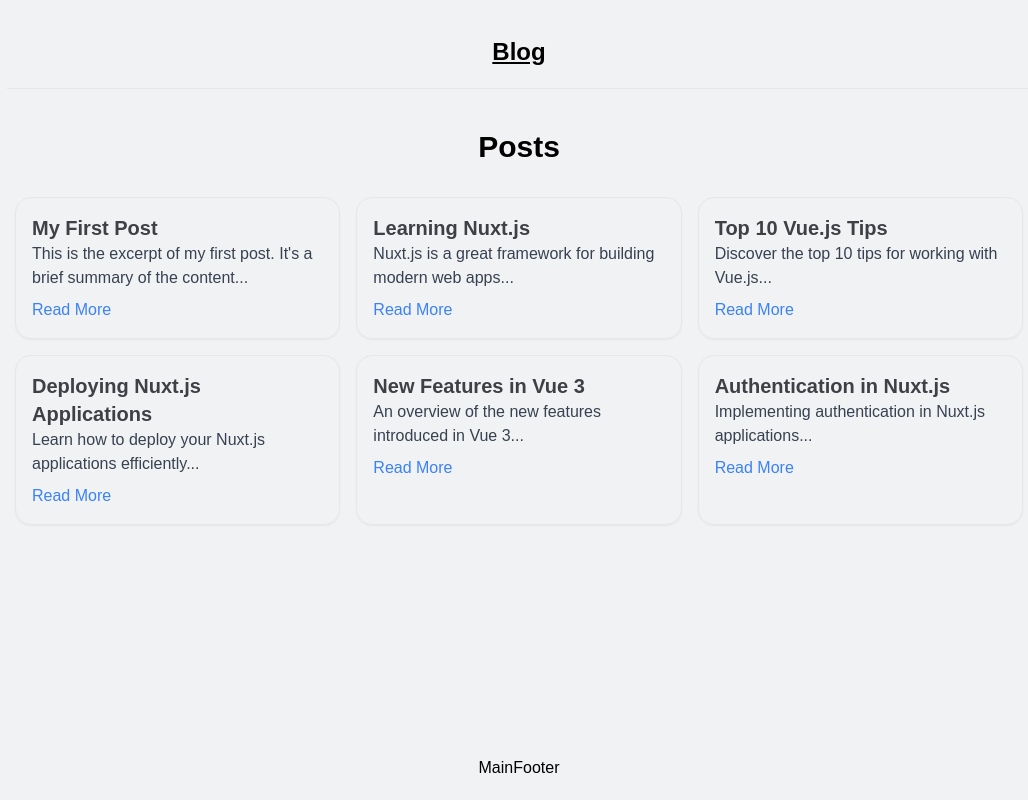
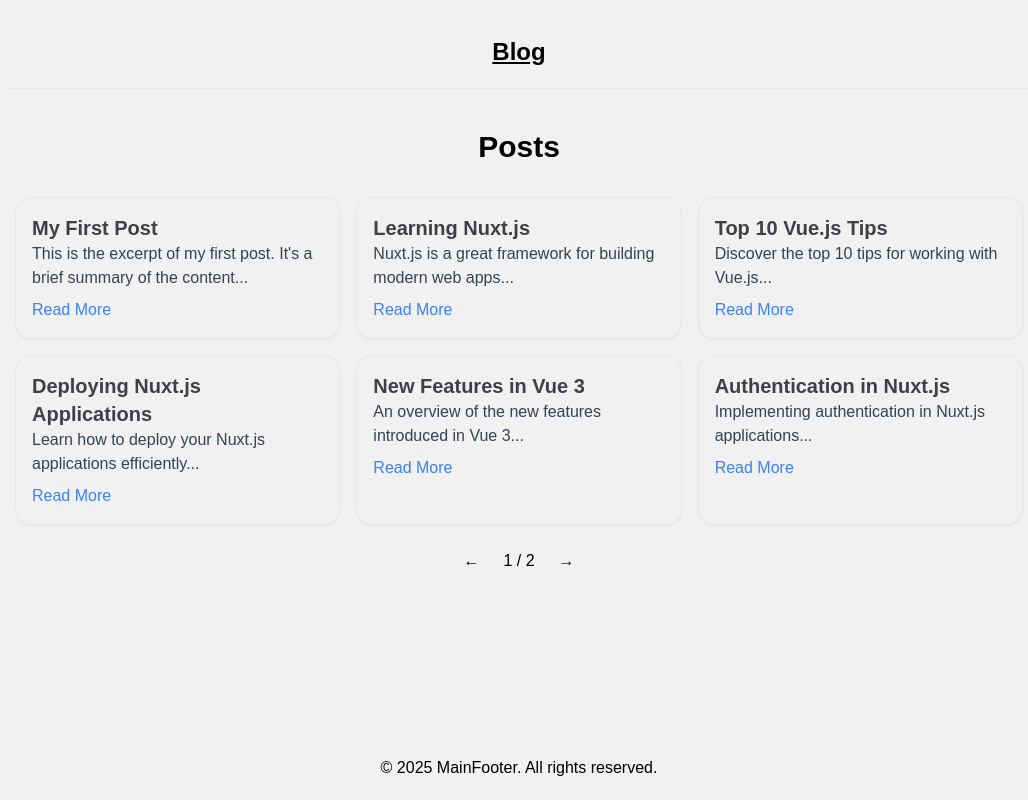
Before and after one commit to OksanaBakl/Nuxt_blog, a Nuxt app: page / in a window 1280 px wide. Shown: the whole page, without its empty margins (121-1149 px from the left). Built offline with nearby package versions, Linux system fonts and the light colour scheme.

Commit message:
feat: implement pagination and integrate Iconify for post navigation
- Added pagination logic to the posts component.
  - Dynamically calculates total pages and displays paginated posts.
  - Includes navigation controls for previous and next pages.

```diff
--- a/app.vue
+++ b/app.vue
@@ -2,7 +2,7 @@
 </script>
 
 <template>
-  <div class="bg-[#F1F2F4] dark:text-zinc-300 dark:bg-slate-950">
+  <div class="bg-[#F1F1F1]">
     <NuxtLayout>
       <NuxtPage />
     </NuxtLayout>
--- /dev/null
+++ b/components/main/footer.vue
@@ -0,0 +1,8 @@
+<script setup lang="ts">
+</script>
+
+<template>
+  <footer class="max-w-5xl mx-auto py-5 text-center">
+    <p>&copy; 2025 MainFooter. All rights reserved.</p>
+  </footer>
+</template>
--- /dev/null
+++ b/components/main/header.vue
@@ -0,0 +1,18 @@
+<script setup lang="ts">
+import { navbarData } from '../../data'
+import { useRoute } from 'vue-router'
+
+const route = useRoute()
+</script>
+
+<template>
+  <div class="py-5 max-w-5xl border-b flex justify-center m-auto">
+    <ul>
+      <li class="text-base sm:text-2xl font-bold">
+        <NuxtLink to="/" :class="{ underline: route.path === '/' }">
+          {{ navbarData.homeTitle }}
+        </NuxtLink>
+      </li>
+    </ul>
+  </div>
+</template>
--- a/layouts/default.vue
+++ b/layouts/default.vue
@@ -1,30 +1,18 @@
 <script setup lang="ts">
-import { navbarData } from '../data'
-
-const route = useRoute()
-function isActive(path: string) {
-  return route.path.startsWith(path)
-}
+import MainHeader from '../components/main/header.vue'
+import MainFooter from '../components/main/footer.vue'
 </script>
 
 <template>
     <div class="gd-container font-spacegrotesk">
       <header class="p-4">
-        <div class="flex py-5 max-w-5xl border-b dark:border-gray-800 justify-center mx-auto items-baseline">
-          <ul class="flex items-baseline space-x-5">
-            <li class="text-base sm:text-2xl font-bold">
-              <NuxtLink to="/" :class="{ underline: $route.path === '/' }">
-                {{ navbarData.homeTitle }}
-              </NuxtLink>
-            </li>
-          </ul>
-        </div>
-    </header>
+        <MainHeader />
+      </header>
       <main class="max-w-5xl mx-auto">
         <slot />
       </main>
-      <footer class="max-w-5xl mx-auto py-5 flex justify-between">
-        MainFooter
+      <footer>
+        <MainFooter />
       </footer>
     </div>
   </template>
--- a/package.json
+++ b/package.json
@@ -15,8 +15,8 @@
     "vue-router": "latest"
   },
   "devDependencies": {
+    "@nuxtjs/tailwindcss": "^6.11.4",
     "autoprefixer": "^10.4.20",
-    "postcss": "^8.5.1",
-    "@nuxtjs/tailwindcss": "^6.11.4"
+    "postcss": "^8.5.1"
   }
 }
--- a/pages/index.vue
+++ b/pages/index.vue
@@ -1,13 +1,35 @@
 <script setup>
-import { ref, onMounted } from 'vue';
+import { ref, computed, onMounted } from 'vue';
 
 const posts = ref([]);
 const loading = ref(true);
+const pageNumber = ref(1);
+const postsPerPage = 6;
 
+// Fetch posts
 const fetchPosts = async () => {
   const res = await fetch('/posts.json'); // Fetching the static JSON
   posts.value = await res.json();
   loading.value = false;
+};
+
+// Calculate total pages based on the number of posts and posts per page
+const totalPage = computed(() => Math.ceil(posts.value.length / postsPerPage));
+
+// Paginated posts for the current page
+  const paginatedPosts = computed(() => {
+  const startIndex = (pageNumber.value - 1) * postsPerPage;
+  const endIndex = startIndex + postsPerPage;
+  return posts.value.slice(startIndex, endIndex);
+});
+
+// Handlers for pagination buttons
+const onPreviousPageClick = () => {
+  if (pageNumber.value > 1) pageNumber.value--;
+};
+
+const onNextPageClick = () => {
+  if (pageNumber.value < totalPage.value) pageNumber.value++;
 };
 
 onMounted(() => {
@@ -22,7 +44,7 @@
     <div v-if="loading" class="text-gray-500">Loading...</div>
     <div v-else class="grid grid-cols-1 md:grid-cols-2 lg:grid-cols-3">
       <div
-        v-for="post in posts"
+        v-for="post in paginatedPosts"
         :key="post.id"
         class="group border m-2 overflow-hidden rounded-2xl shadow-sm text-zinc-700 p-4"
       >
@@ -36,5 +58,16 @@
         </NuxtLink>
       </div>
     </div>
+
+    <!-- Pagination  -->
+    <div v-if="!loading" class="flex justify-center items-center space-x-6 mt-4">
+      <button :disabled="pageNumber <= 1" @click="onPreviousPageClick">
+        &#x2190;
+      </button>
+      <p>{{ pageNumber }} / {{ totalPage }}</p>
+      <button :disabled="pageNumber >= totalPage" @click="onNextPageClick">
+        &#x2192;
+      </button>
+    </div>
   </div>
 </template>
--- a/public/posts.json
+++ b/public/posts.json
@@ -40,5 +40,12 @@
     "title": "Authentication in Nuxt.js",
     "excerpt": "Implementing authentication in Nuxt.js applications...",
     "content": "This post provides a comprehensive guide on how to implement authentication in your Nuxt.js applications using various strategies."
+  },
+  {
+    "id": 7,
+    "slug": "nuxt-test",
+    "title": "Testing in Nuxt.js",
+    "excerpt": "Implementing testing in Nuxt.js applications...",
+    "content": "This post provides a comprehensive guide on how to implement authentication in your Nuxt.js applications using various strategies."
   }
   ]
```
Also changed, not shown: data/index.ts (line endings or trailing spaces).
